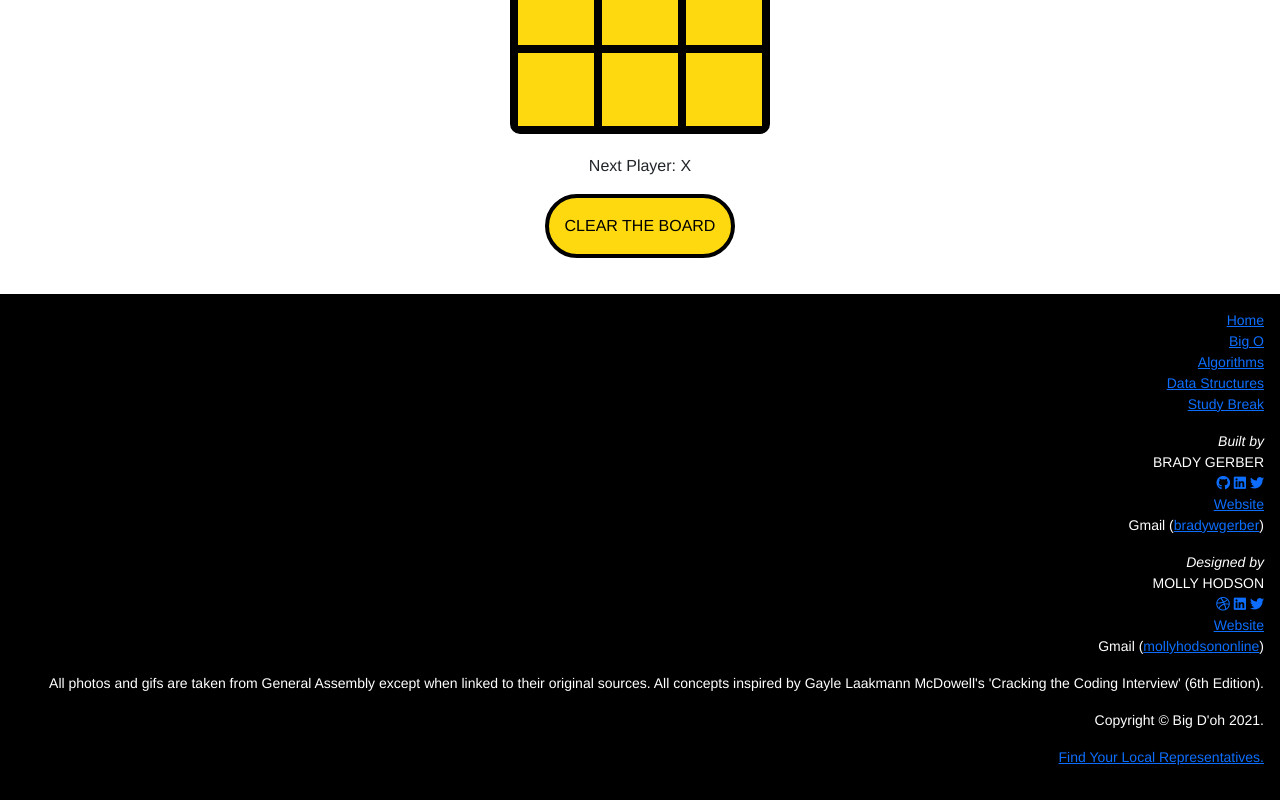
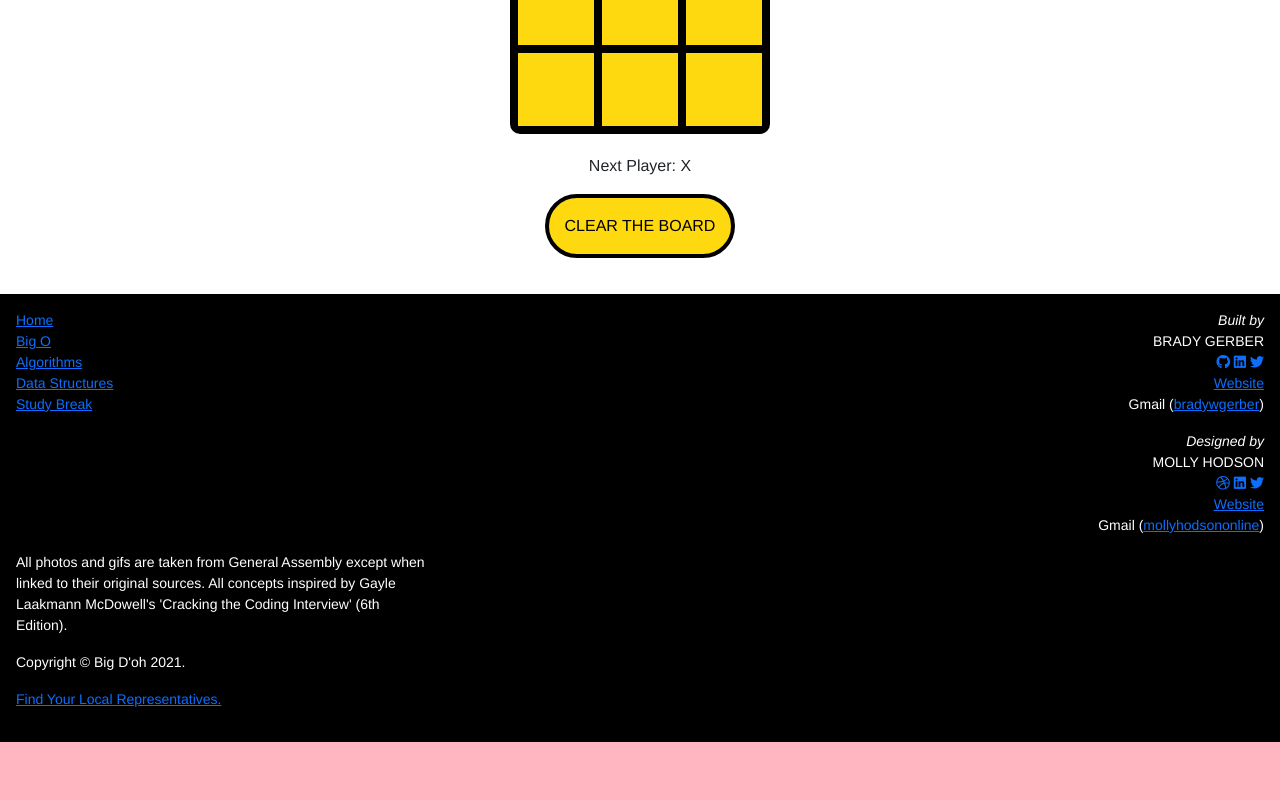
Before and after one commit to bg-write/big-doh, a React (Create React App) app: page /ttt in a window 1280 px wide. Shown: the part 448-1248 px from the top of the page. After the commit the page ends 1190 px from the top, so only its background shows below. Built offline with nearby package versions, Linux system fonts and the light colour scheme.

Commit message:
CSS Create first draft tablet footer grid

```diff
--- a/src/App.css
+++ b/src/App.css
@@ -316,6 +316,16 @@ footer {
 	text-align: right;
 }
 
+/* The below IDs are used for the media queries */
+/* 	#footer-internal-links {
+	}
+	#footer-credit-brady-links {
+	}
+	#footer-credit-molly-links {
+	}
+	#footer-external-links {
+	} */
+
 /*--------------------- BIG O -------------------------*/
 #bigO-main {
 	/* For styling the main BIG O page */
@@ -487,6 +497,41 @@ footer {
 	.marquee-content li {
 		font-size: calc(var(--marquee-height) * 2 / 5);
 	}
+	/*--------- FOOTER ---------------*/
+	/* ICEBOX: fix CSS Grid for footer in media query */
+	#footer-grid {
+		/* 3x3
+		internal | [blank] | brady
+		[blank]  | [blank} | molly
+		external | external | external
+		*/
+		display: grid;
+		grid-template-columns: 1fr 1fr 1fr;
+		grid-template-rows: auto auto auto;
+		grid-template-areas:
+			'internal blank brady'
+			'external blank molly'
+			'external external external';
+	}
+	#footer-internal-links {
+		text-align: left;
+		grid-area: 'internal';
+	}
+	#Footer-credit-brady-links {
+		text-align: right;
+		grid-area: 'brady';
+	}
+	#footer-credit-molly-links {
+		text-align: right;
+		grid-area: 'molly';
+	}
+	#footer-external-links {
+		text-align: left;
+		grid-area: 'external';
+	}
+	#blank {
+		grid-area: 'blank';
+	}
 }
 
 /*-------------------- DESKTOP (smaller) --------------------*/
--- a/src/components/Footer.jsx
+++ b/src/components/Footer.jsx
@@ -6,6 +6,9 @@ function Footer() {
 		<>
 			<footer id="footer-container">
 				<small>
+					{/* ICEBOX: fix CSS Grid for footer in media query */}
+					<div id="footer-grid">
+						<div id="footer-internal-links">
 							<p>
 								<div>
 									<a href="/">Home</a>
@@ -19,11 +22,14 @@ function Footer() {
 								<div>
 									<a href="/data-structures">Data Structures</a>
 								</div>
+
 								<div>
 									<a href="/ttt">Study Break</a>
 								</div>
 							</p>
-
+						</div>
+						<div id="blank"></div>
+						<div id="footer-credit-brady-links">
 							<p>
 								<i>Built by</i>
 								<br></br>BRADY GERBER
@@ -70,7 +76,10 @@ function Footer() {
 								</a>
 								)
 							</p>
-
+						</div>
+						<div id="blank"></div>
+						<div id="blank"></div>
+						<div id="footer-credit-molly-links">
 							<p>
 								<i>Designed by</i>
 								<br></br>MOLLY HODSON
@@ -117,11 +126,14 @@ function Footer() {
 								</a>
 								)
 							</p>
+						</div>
 
+						<div id="footer-external-links">
 							<p>
 								All photos and gifs are taken from General Assembly except when
 								linked to their original sources. All concepts inspired by Gayle
-						Laakmann McDowell's 'Cracking the Coding Interview' (6th Edition).
+								Laakmann McDowell's 'Cracking the Coding Interview' (6th
+								Edition).
 							</p>
 							<p>Copyright &copy; Big D'oh 2021.</p>
 							<p>
@@ -134,6 +146,8 @@ function Footer() {
 									Find Your Local Representatives.
 								</a>
 							</p>
+						</div>
+					</div>
 				</small>
 			</footer>
 		</>
```
Lines whose indentation alone changed are shown as unchanged.
